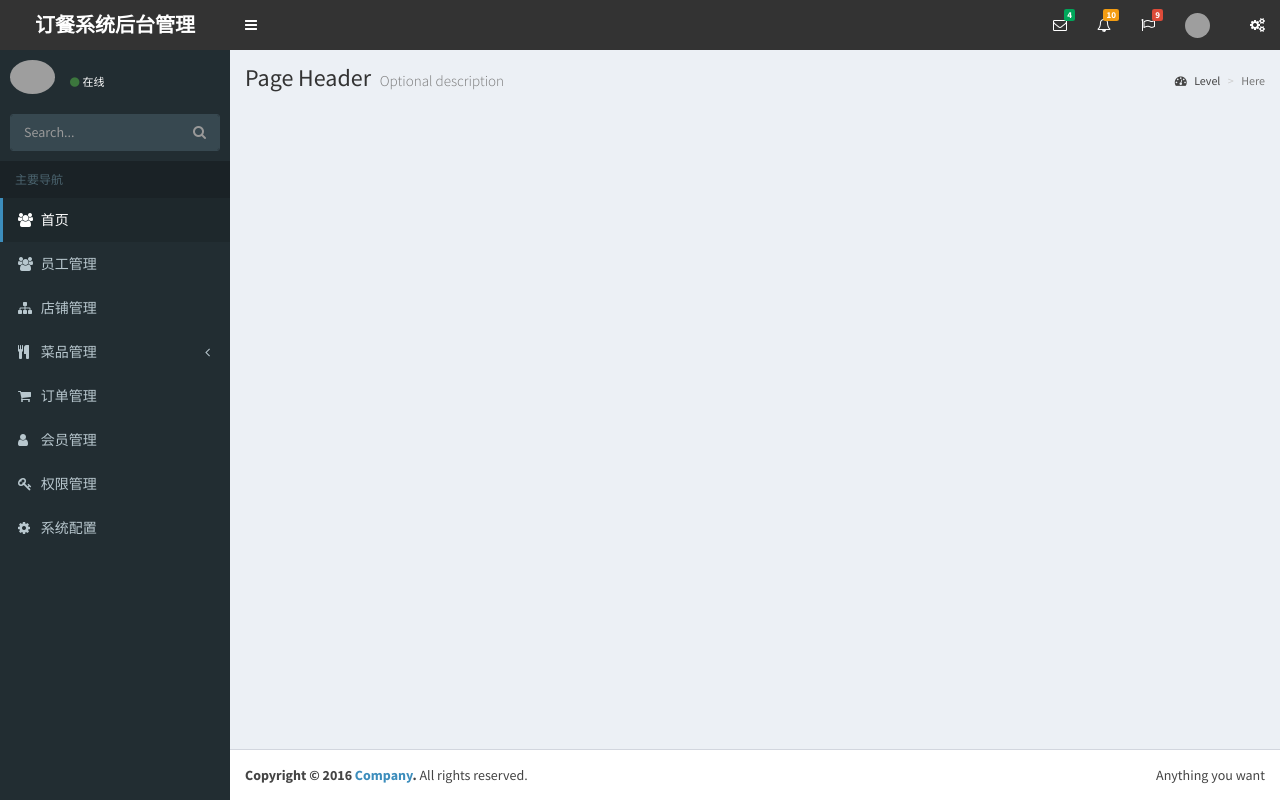
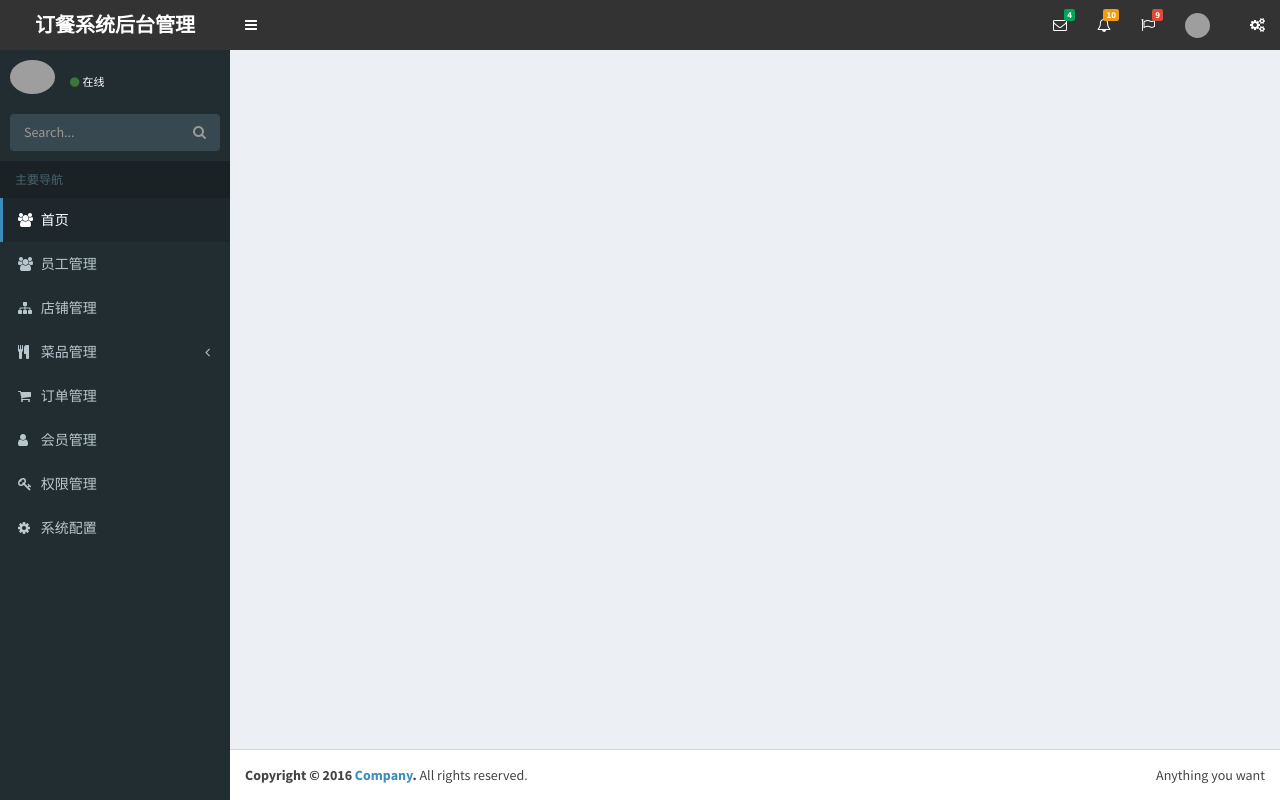
Before and after one commit to lupengliang/OrdingSystem, a Django app: page /myadmin/ in a window 1280 px wide. Run offline with Django 3.2, Linux system fonts and the light colour scheme; some libraries are stand-ins or nearby versions; grey boxes are pictures that could not be loaded.

Commit message:
2022.02.24 适配模板

```diff
--- a/myobject/templates/myadmin/base.html
+++ b/myobject/templates/myadmin/base.html
@@ -291,17 +291,6 @@ desired effect
         <!-- Content Header (Page header) -->
         <section class="content-header">
 
-            {% block title %}
-                <h1>
-                    Page Header
-                    <small>Optional description</small>
-                </h1>
-            {% endblock %}
-
-            <ol class="breadcrumb">
-                <li><a href="#"><i class="fa fa-dashboard"></i> Level</a></li>
-                <li class="active">Here</li>
-            </ol>
         </section>
 
         <!-- Main content -->
```
